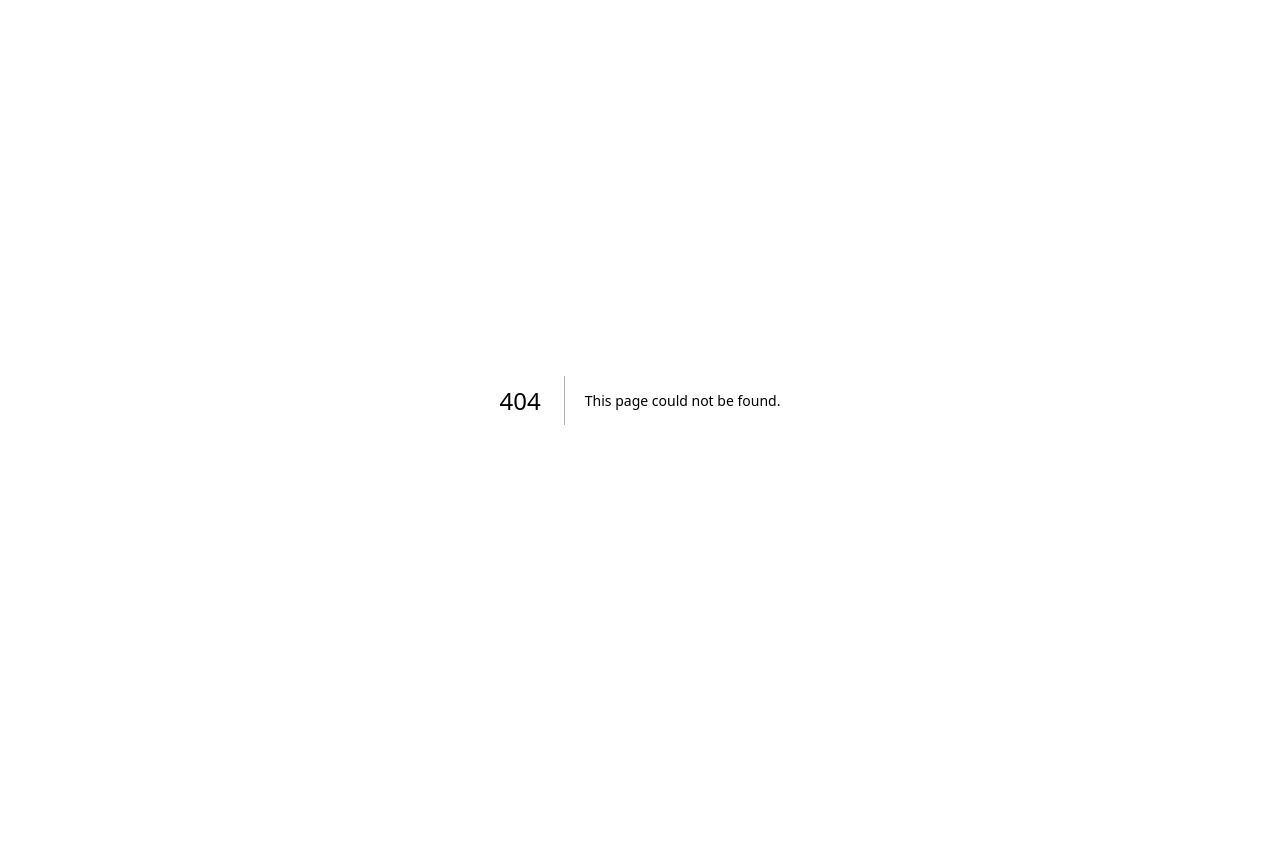
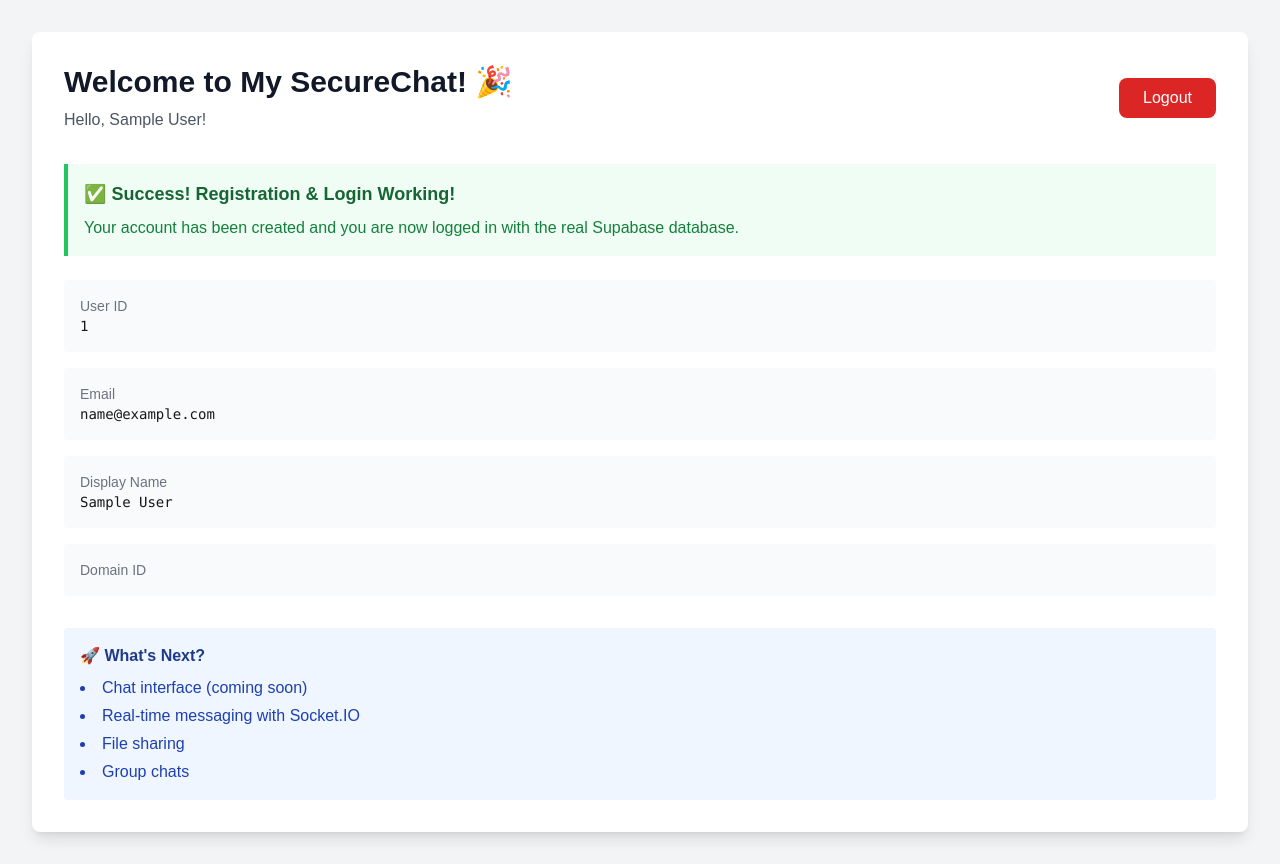
Before and after one commit to tsrcnc/my-securechat, a Next.js app in the folder frontend/: page /chat in a window 1280 px wide. Before the commit this address had no page. Before the commit the page ends 800 px from the top, so only its background shows below. Built offline with nearby package versions, Linux system fonts and the light colour scheme; sample sign-in values are in the browser's storage.

Commit message:
Add basic chat page

```diff
--- /dev/null
+++ b/frontend/app/chat/page.tsx
@@ -0,0 +1,102 @@
+'use client';
+
+import { useEffect, useState } from 'react';
+import { useRouter } from 'next/navigation';
+
+export default function ChatPage() {
+    const router = useRouter();
+    const [user, setUser] = useState<any>(null);
+
+    useEffect(() => {
+        // Check if user is logged in
+        const token = localStorage.getItem('token');
+        const userData = localStorage.getItem('user');
+
+        if (!token || !userData) {
+            router.push('/login');
+            return;
+        }
+
+        setUser(JSON.parse(userData));
+    }, [router]);
+
+    const handleLogout = () => {
+        localStorage.removeItem('token');
+        localStorage.removeItem('refreshToken');
+        localStorage.removeItem('user');
+        router.push('/login');
+    };
+
+    if (!user) {
+        return (
+            <div className="min-h-screen flex items-center justify-center">
+                <div className="text-xl">Loading...</div>
+            </div>
+        );
+    }
+
+    return (
+        <div className="min-h-screen bg-gray-100 dark:bg-gray-900">
+            <div className="container mx-auto p-8">
+                <div className="bg-white dark:bg-gray-800 rounded-lg shadow-lg p-8">
+                    <div className="flex justify-between items-center mb-8">
+                        <div>
+                            <h1 className="text-3xl font-bold text-gray-900 dark:text-white">
+                                Welcome to My SecureChat! 🎉
+                            </h1>
+                            <p className="text-gray-600 dark:text-gray-400 mt-2">
+                                Hello, {user.displayName}!
+                            </p>
+                        </div>
+                        <button
+                            onClick={handleLogout}
+                            className="bg-red-600 text-white px-6 py-2 rounded-lg hover:bg-red-700 transition"
+                        >
+                            Logout
+                        </button>
+                    </div>
+
+                    <div className="bg-green-50 dark:bg-green-900 border-l-4 border-green-500 p-4 mb-6">
+                        <h2 className="text-lg font-semibold text-green-800 dark:text-green-200 mb-2">
+                            ✅ Success! Registration & Login Working!
+                        </h2>
+                        <p className="text-green-700 dark:text-green-300">
+                            Your account has been created and you are now logged in with the real Supabase database.
+                        </p>
+                    </div>
+
+                    <div className="space-y-4">
+                        <div className="bg-gray-50 dark:bg-gray-700 p-4 rounded">
+                            <p className="text-sm text-gray-500 dark:text-gray-400">User ID</p>
+                            <p className="font-mono text-sm">{user.id}</p>
+                        </div>
+                        <div className="bg-gray-50 dark:bg-gray-700 p-4 rounded">
+                            <p className="text-sm text-gray-500 dark:text-gray-400">Email</p>
+                            <p className="font-mono text-sm">{user.email}</p>
+                        </div>
+                        <div className="bg-gray-50 dark:bg-gray-700 p-4 rounded">
+                            <p className="text-sm text-gray-500 dark:text-gray-400">Display Name</p>
+                            <p className="font-mono text-sm">{user.displayName}</p>
+                        </div>
+                        <div className="bg-gray-50 dark:bg-gray-700 p-4 rounded">
+                            <p className="text-sm text-gray-500 dark:text-gray-400">Domain ID</p>
+                            <p className="font-mono text-sm">{user.domainId}</p>
+                        </div>
+                    </div>
+
+                    <div className="mt-8 p-4 bg-blue-50 dark:bg-blue-900 rounded">
+                        <h3 className="font-semibold text-blue-900 dark:text-blue-200 mb-2">
+                            🚀 What's Next?
+                        </h3>
+                        <ul className="list-disc list-inside text-blue-800 dark:text-blue-300 space-y-1">
+                            <li>Chat interface (coming soon)</li>
+                            <li>Real-time messaging with Socket.IO</li>
+                            <li>File sharing</li>
+                            <li>Group chats</li>
+                        </ul>
+                    </div>
+                </div>
+            </div>
+        </div>
+    );
+}
```
